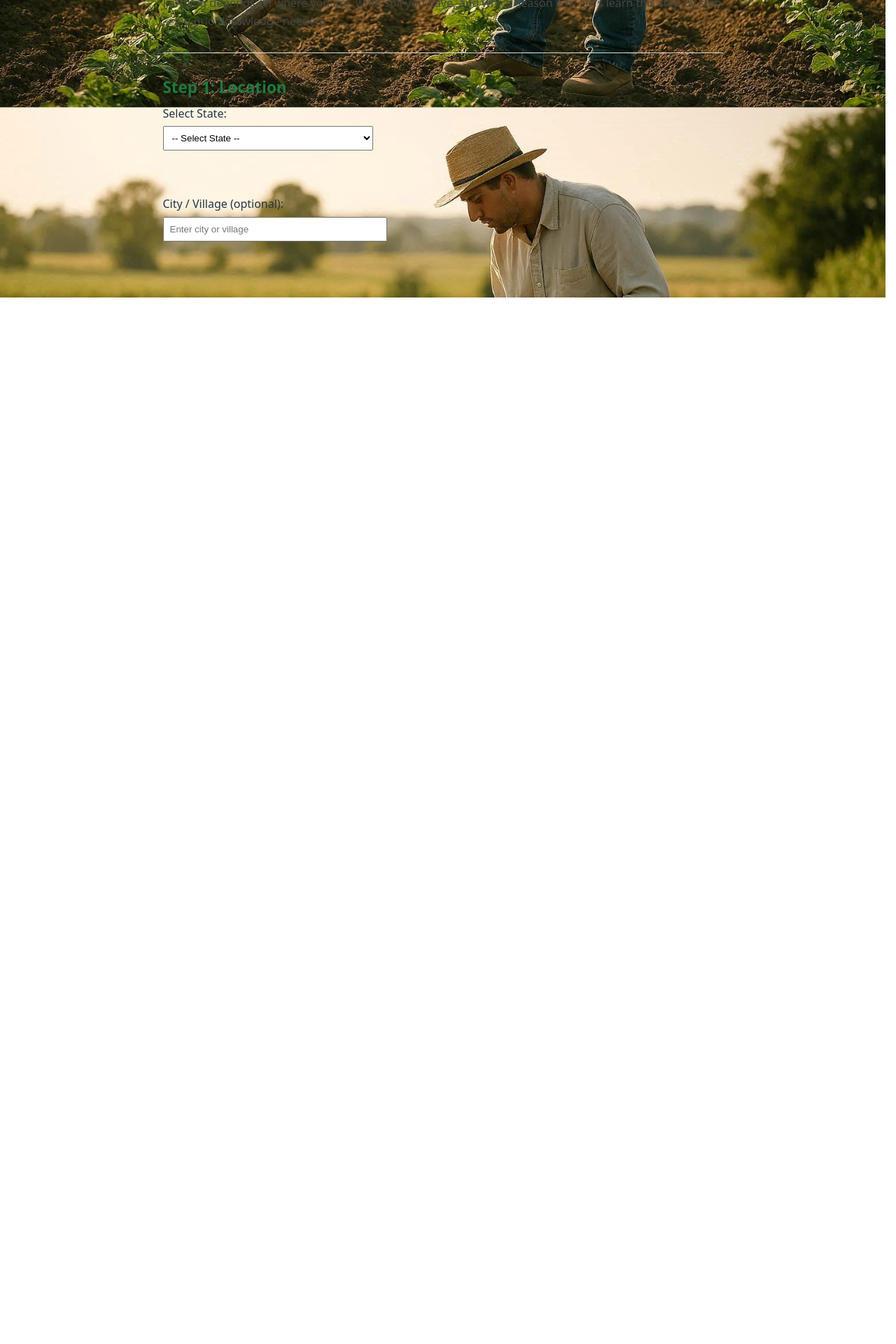
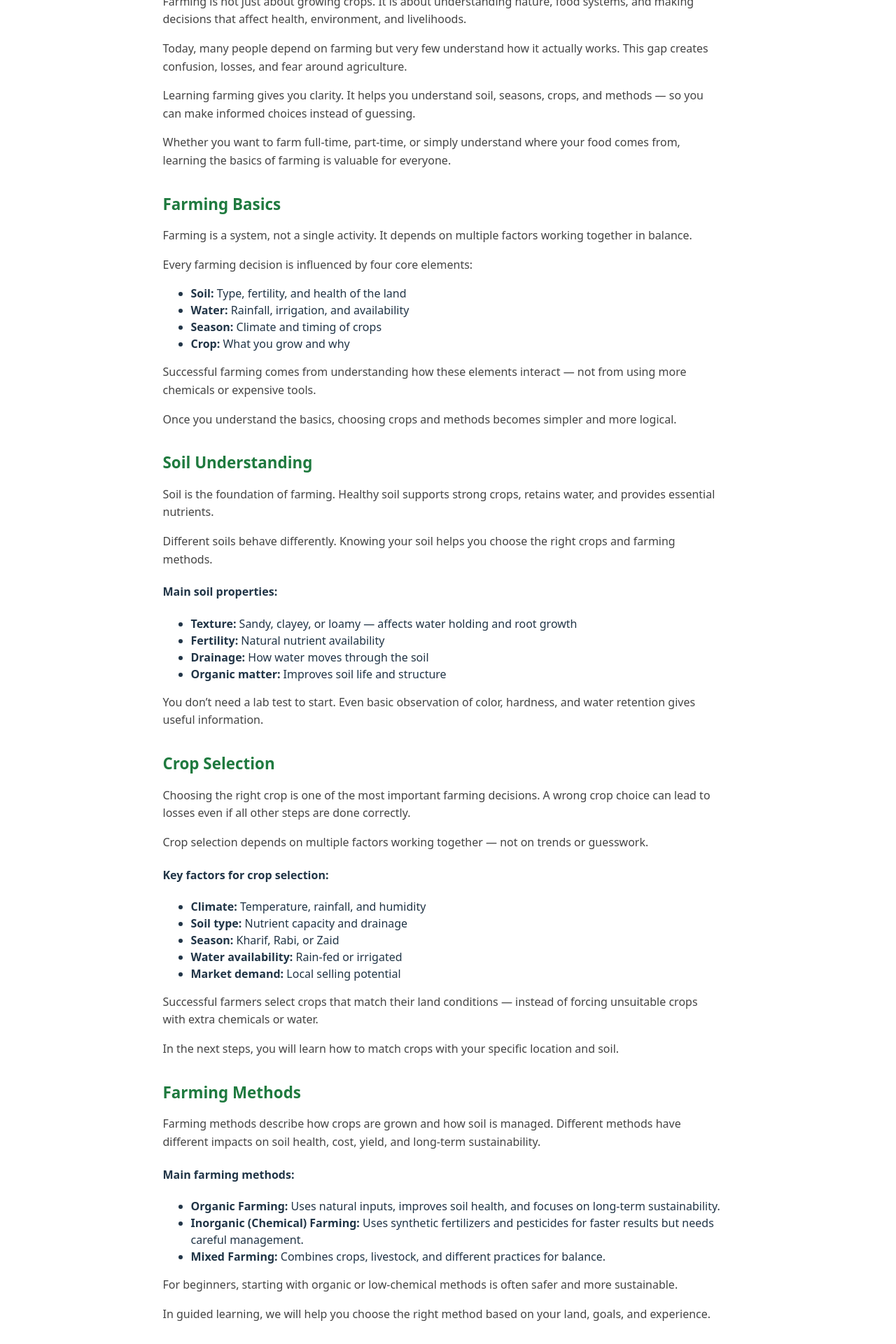
Before and after one commit to creat0r12/Lets-Farm, a React (Vite) app: page /learning in a window 1280 px wide. Shown: the part 700-2620 px from the top of the page at 70% size. Before the commit the page ends 1125 px from the top, so only its background shows below. Built offline with nearby package versions, Linux system fonts and the light colour scheme.

Commit message:
Complete learning page with jump navigation and sections

```diff
--- a/src/components/GuidedLearning.tsx
+++ b/src/components/GuidedLearning.tsx
@@ -1,5 +1,13 @@
 import { useState } from "react";
 import "./GuidedLearning.css";
+import LearningWhy from "./LearningWhy";
+import LearningBasics from "./LearningBasics";
+import LearningSoil from "./LearningSoil";
+import LearningCrop from "./LearningCrop";
+import LearningMethods from "./LearningMethods";
+import LearningRegion from "./LearningRegion";
+
+
 
 
 function Learning() {
@@ -9,9 +17,20 @@ function Learning() {
   const [soil, setSoil] = useState("");
   const [method, setMethod] = useState("organic"); // default
 
+
+
+
+
   return (
     <div className="guided-learning">
 
+      {/* SECTION 1: WHY LEARN FARMING */}
+      <LearningWhy />
+      <LearningBasics />
+      <LearningSoil />
+      <LearningCrop />
+      <LearningMethods />
+      <LearningRegion />
 
       {/* INTRO */}
       <h1>Learning Farming</h1>
--- a/src/components/HomeSlider.css
+++ b/src/components/HomeSlider.css
@@ -12,8 +12,8 @@
 /* MAIN GLASS STRIP */
 .slider-window {
     position: relative;
-    width: 100%;
-    max-width: 100%;
+    width: 100vw;
+    max-width: 100vw;
 
     height: 500px;
     /* ✅ FIXED HEIGHT */
@@ -40,6 +40,7 @@
 
 .slide {
     min-width: 100%;
+
     display: flex;
     align-items: center;
     justify-content: center;
@@ -124,9 +125,11 @@
 
     .slider-window {
         width: 100%;
-        height: 400px;
+        height: auto;
+        min-height: unset;
         /* smaller for mobile */
-        padding: 1.2rem 1.5rem;
+        padding: 2rem 1.2rem;
+        overflow: visible;
         border-radius:0;
     }
 
--- /dev/null
+++ b/src/components/Learning.css
@@ -0,0 +1,23 @@
+.learning-section {
+  max-width: 900px;
+  margin: 0 auto 4rem auto;
+  padding: 0 1.2rem;
+}
+
+.learning-section h2 {
+  font-size: 2rem;
+  margin-bottom: 1.2rem;
+  color: #1f7a3f;
+}
+
+.learning-section p {
+  font-size: 1.05rem;
+  line-height: 1.7;
+  margin-bottom: 1rem;
+  color: #e6e6e6;
+}
+
+/* light background pages */
+.light .learning-section p {
+  color: #333;
+}
--- /dev/null
+++ b/src/components/LearningBasics.tsx
@@ -0,0 +1,35 @@
+function LearningBasics() {
+  return (
+    <section id="basics" className="learning-section">
+      <h2>Farming Basics</h2>
+
+      <p>
+        Farming is a system, not a single activity. It depends on multiple
+        factors working together in balance.
+      </p>
+
+      <p>
+        Every farming decision is influenced by four core elements:
+      </p>
+
+      <ul>
+        <li><strong>Soil:</strong> Type, fertility, and health of the land</li>
+        <li><strong>Water:</strong> Rainfall, irrigation, and availability</li>
+        <li><strong>Season:</strong> Climate and timing of crops</li>
+        <li><strong>Crop:</strong> What you grow and why</li>
+      </ul>
+
+      <p>
+        Successful farming comes from understanding how these elements interact
+        — not from using more chemicals or expensive tools.
+      </p>
+
+      <p>
+        Once you understand the basics, choosing crops and methods becomes
+        simpler and more logical.
+      </p>
+    </section>
+  );
+}
+
+export default LearningBasics;
--- /dev/null
+++ b/src/components/LearningCrop.tsx
@@ -0,0 +1,50 @@
+function LearningCrop() {
+  return (
+    <section id="crop" className="learning-section">
+      <h2>Crop Selection</h2>
+
+      <p>
+        Choosing the right crop is one of the most important farming decisions.
+        A wrong crop choice can lead to losses even if all other steps are done
+        correctly.
+      </p>
+
+      <p>
+        Crop selection depends on multiple factors working together — not on
+        trends or guesswork.
+      </p>
+
+      <h4>Key factors for crop selection:</h4>
+
+      <ul>
+        <li>
+          <strong>Climate:</strong> Temperature, rainfall, and humidity
+        </li>
+        <li>
+          <strong>Soil type:</strong> Nutrient capacity and drainage
+        </li>
+        <li>
+          <strong>Season:</strong> Kharif, Rabi, or Zaid
+        </li>
+        <li>
+          <strong>Water availability:</strong> Rain-fed or irrigated
+        </li>
+        <li>
+          <strong>Market demand:</strong> Local selling potential
+        </li>
+      </ul>
+
+      <p>
+        Successful farmers select crops that match their land conditions —
+        instead of forcing unsuitable crops with extra chemicals or water.
+      </p>
+
+      <p>
+        In the next steps, you will learn how to match crops with your specific
+        location and soil.
+      </p>
+    </section>
+  );
+}
+
+export default LearningCrop;
--- /dev/null
+++ b/src/components/LearningMethods.tsx
@@ -0,0 +1,43 @@
+function LearningMethods() {
+  return (
+    <section id="method" className="learning-section">
+      <h2>Farming Methods</h2>
+
+      <p>
+        Farming methods describe how crops are grown and how soil is managed.
+        Different methods have different impacts on soil health, cost, yield,
+        and long-term sustainability.
+      </p>
+
+      <h4>Main farming methods:</h4>
+
+      <ul>
+        <li>
+          <strong>Organic Farming:</strong> Uses natural inputs, improves soil
+          health, and focuses on long-term sustainability.
+        </li>
+        <li>
+          <strong>Inorganic (Chemical) Farming:</strong> Uses synthetic
+          fertilizers and pesticides for faster results but needs careful
+          management.
+        </li>
+        <li>
+          <strong>Mixed Farming:</strong> Combines crops, livestock, and
+          different practices for balance.
+        </li>
+      </ul>
+
+      <p>
+        For beginners, starting with organic or low-chemical methods is often
+        safer and more sustainable.
+      </p>
+
+      <p>
+        In guided learning, we will help you choose the right method based on
+        your land, goals, and experience.
+      </p>
+    </section>
+  );
+}
+
+export default LearningMethods;
--- /dev/null
+++ b/src/components/LearningRegion.tsx
@@ -0,0 +1,29 @@
+function LearningRegion() {
+  return (
+    <section id="region" className="learning-section">
+      <h2>For Your Region</h2>
+
+      <p>
+        Farming practices change from region to region. Soil type, climate,
+        rainfall, and seasons vary across India.
+      </p>
+
+      <p>
+        A crop or method that works well in one state may fail in another.
+        That is why location-based guidance is important.
+      </p>
+
+      <p>
+        We are building region-specific learning that will guide you based on
+        your state, local climate, and soil conditions.
+      </p>
+
+      <p style={{ opacity: 0.8 }}>
+        🚧 <b>Coming Soon:</b> Select your region and get tailored farming
+        guidance.
+      </p>
+    </section>
+  );
+}
+
+export default LearningRegion;
--- /dev/null
+++ b/src/components/LearningSoil.tsx
@@ -0,0 +1,42 @@
+function LearningSoil() {
+  return (
+    <section id="soil" className="learning-section">
+      <h2>Soil Understanding</h2>
+
+      <p>
+        Soil is the foundation of farming. Healthy soil supports strong crops,
+        retains water, and provides essential nutrients.
+      </p>
+
+      <p>
+        Different soils behave differently. Knowing your soil helps you choose
+        the right crops and farming methods.
+      </p>
+
+      <h4>Main soil properties:</h4>
+
+      <ul>
+        <li>
+          <strong>Texture:</strong> Sandy, clayey, or loamy — affects water
+          holding and root growth
+        </li>
+        <li>
+          <strong>Fertility:</strong> Natural nutrient availability
+        </li>
+        <li>
+          <strong>Drainage:</strong> How water moves through the soil
+        </li>
+        <li>
+          <strong>Organic matter:</strong> Improves soil life and structure
+        </li>
+      </ul>
+
+      <p>
+        You don’t need a lab test to start. Even basic observation of color,
+        hardness, and water retention gives useful information.
+      </p>
+    </section>
+  );
+}
+
+export default LearningSoil;
--- /dev/null
+++ b/src/components/LearningWhy.tsx
@@ -0,0 +1,33 @@
+function LearningWhy() {
+  return (
+    <section id="need" className="learning-section">
+      <h2>Why Learn Farming?</h2>
+
+      <p>
+        Farming is not just about growing crops. It is about understanding
+        nature, food systems, and making decisions that affect health,
+        environment, and livelihoods.
+      </p>
+
+      <p>
+        Today, many people depend on farming but very few understand how it
+        actually works. This gap creates confusion, losses, and fear around
+        agriculture.
+      </p>
+
+      <p>
+        Learning farming gives you clarity. It helps you understand soil,
+        seasons, crops, and methods — so you can make informed choices instead
+        of guessing.
+      </p>
+
+      <p>
+        Whether you want to farm full-time, part-time, or simply understand
+        where your food comes from, learning the basics of farming is valuable
+        for everyone.
+      </p>
+    </section>
+  );
+}
+
+export default LearningWhy;
--- a/src/index.css
+++ b/src/index.css
@@ -30,10 +30,10 @@ body {
   min-height: 100vh;
   padding-top: 64px; /* navbar height */
   /* timepass  */
-  background-image: url("./assets/bg2.jpg");
+  /* background-image: url("./assets/bg2.jpg");
   background-size: cover;
   background-repeat: no-repeat;
-  background-attachment: fixed;
+  background-attachment: fixed;  */
 
   /* background-position: center; */
  /* timepass */
```
